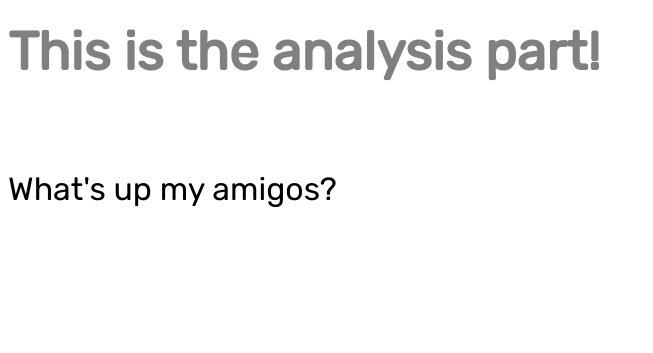
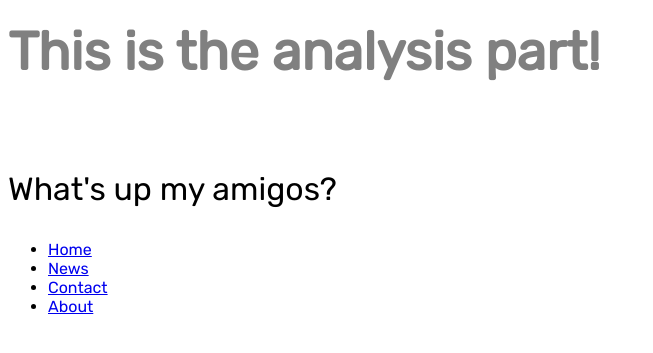
Before and after one commit to ayaanza29/zuhayr_sample-webapp, a Flask app: template templates/pca.html in a window 1280 px wide. Shown: the top 353 px of the page, without its empty margins (0-653 px from the left). Run offline with Flask 2, Linux system fonts and the light colour scheme; the template is opened without the code that fills it, so the values that code supplies are empty.

Commit message:
linking pages

```diff
--- a/templates/pca.html
+++ b/templates/pca.html
@@ -22,3 +22,11 @@
     <h1>This is the analysis part!</h1><br>
     <p>What's up my amigos?</p>
 </div>
+
+
+<ul>
+    <li><a href="index.html">Home</a></li>
+    <li><a href="upload.html">News</a></li>
+    <li><a href="pca.html">Contact</a></li>
+    <li><a href="settings.html">About</a></li>
+</ul>
```
Also changed, not shown: templates/settings.html (+8 -0 lines), templates/upload.html (+8 -0 lines).
